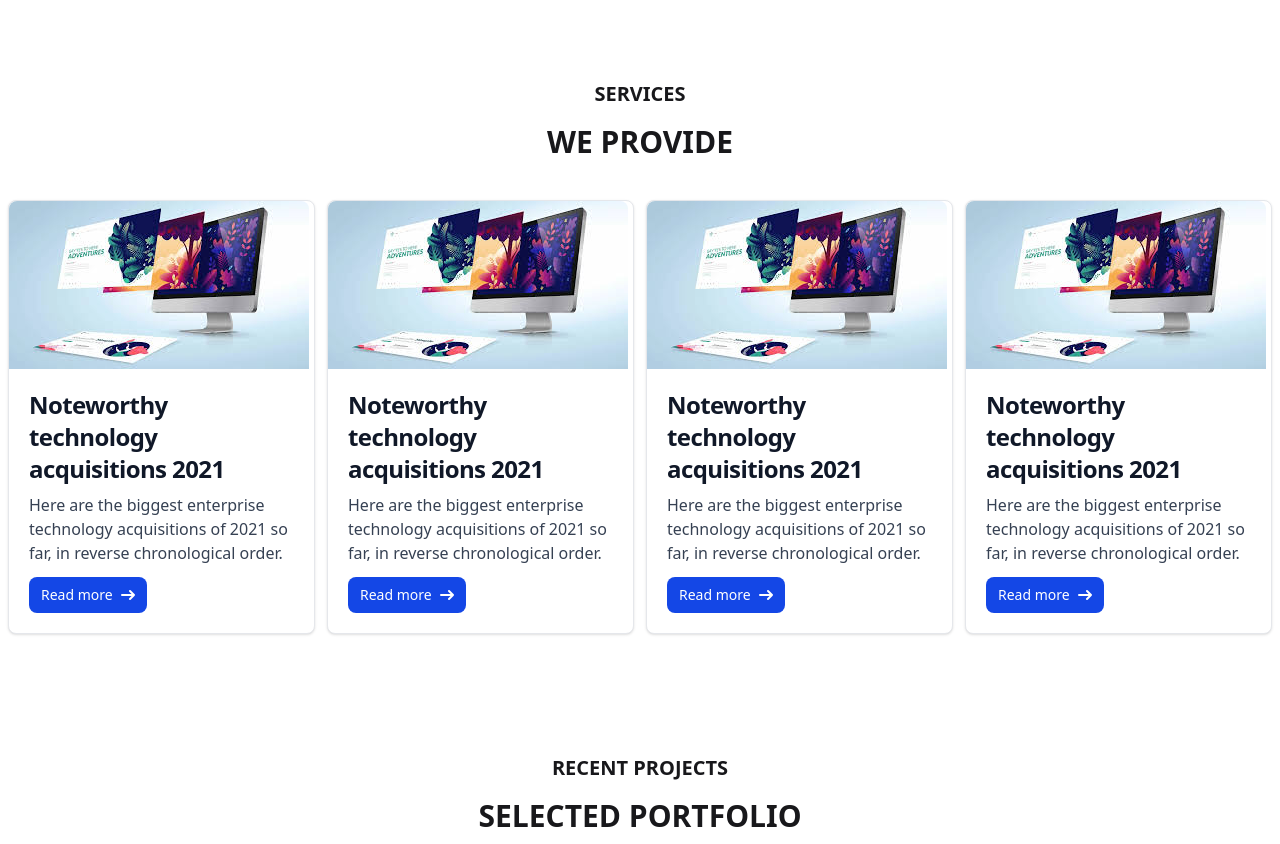
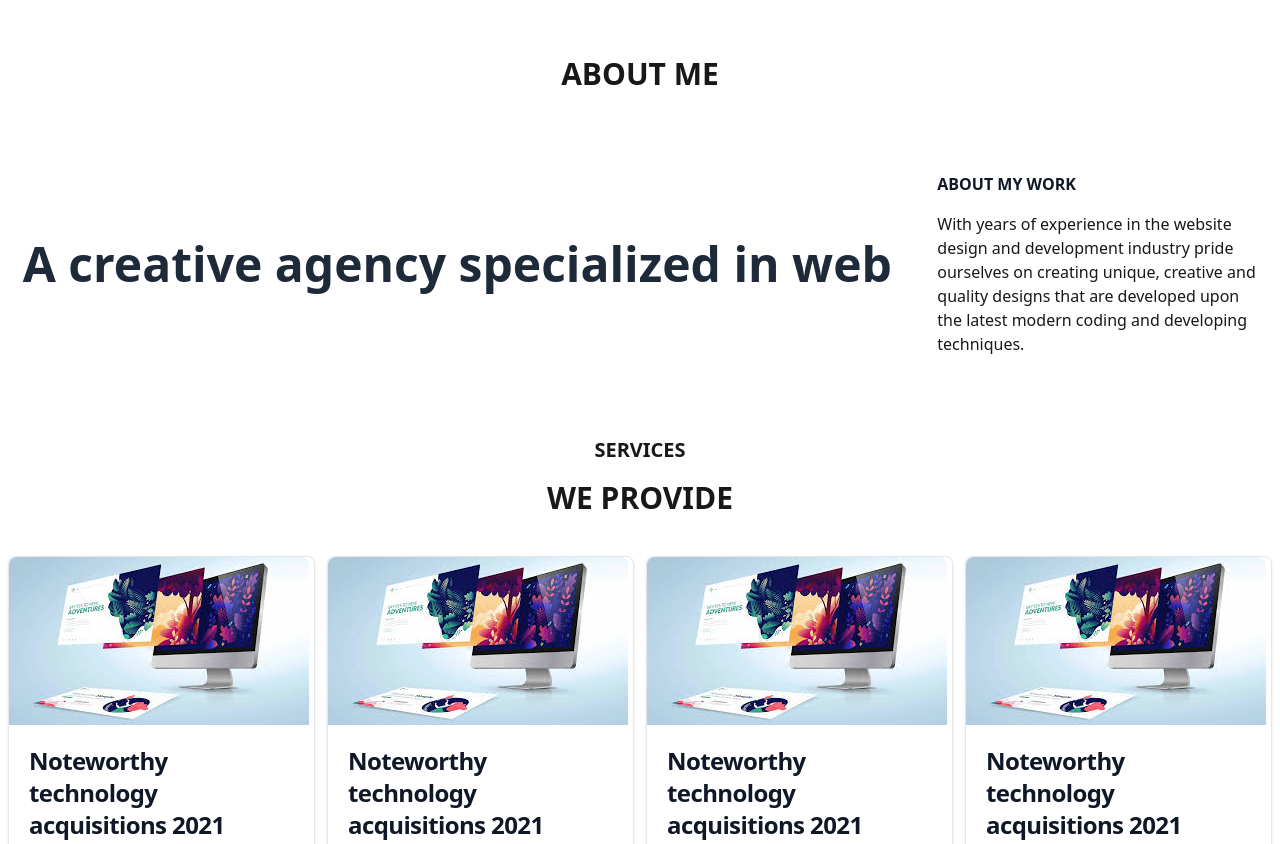
Before and after one commit to RashedAkash/first-exam, a plain HTML site: page index.html in a window 1280 px wide. Shown: the top 844 px of the page. Drawn offline with nearby package versions, Linux system fonts and the light colour scheme.

Commit message:
aos animation create

```diff
--- a/index.html
+++ b/index.html
@@ -7,6 +7,10 @@
 
   <link href="https://cdn.jsdelivr.net/npm/daisyui@5" rel="stylesheet" type="text/css" />
   <script src="https://cdn.jsdelivr.net/npm/@tailwindcss/browser@4"></script>
+  <!-- AOS CSS -->
+  <link href="https://unpkg.com/aos@2.3.4/dist/aos.css" rel="stylesheet" />
+
+
 
   <title>portfolio</title>
 
@@ -16,17 +20,39 @@
   <header></header>
   <main>
     <!-- about me section -->
+    <section data-aos="fade-up"
+    data-aos-duration="2000">
+      <!-- about me area title -->
+      <div class="w-full md:w-90  py-10 mx-auto ">
+
+        <h2 class="text-3xl mt-4 flex justify-center uppercase font-bold transition-all ">ABOUT ME</h2>
+      </div>
+      <div class=" md:flex justify-around items-center py-10">
+        <div>
+          <h1 class="text-3xl md:text-5xl font-bold text-gray-800 ">
+            A creative agency specialized in web </h1>
+        </div>
+        <div>
+          <h4 class="mb-4 text-gray-900 font-bold">ABOUT MY WORK</h4>
+          <p class="w-80">With years of experience in the website design and development industry pride ourselves on
+            creating unique, creative and
+            quality designs that are developed upon the latest modern coding and developing techniques.</p>
+        </div>
+      </div>
+    </section>
     <!-- Services section -->
-     <section>
+    <section data-aos="fade-up"
+    data-aos-duration="2000">
       <!-- title services -->
-<div class="py-10">
+      <div class="">
         <div class="w-full md:w-90  py-10 mx-auto">
           <p class=" text-xl flex justify-center font-semibold uppercase ">Services</p>
           <h2 class="text-3xl mt-4 flex justify-center uppercase font-bold">we provide</h2>
         </div>
         <!-- main services -->
         <div class="md:grid grid-cols-4 gap-3 px-2">
-    <div class="max-w-sm mb-3 hover:scale-105 transition-all duration-500  md:mb-0 bg-white border border-gray-200  rounded-lg shadow-sm dark:bg-gray-800 dark:border-gray-700">
+          <div
+            class="max-w-sm mb-3 hover:scale-105 transition-all duration-500  md:mb-0 bg-white border border-gray-200  rounded-lg shadow-sm dark:bg-gray-800 dark:border-gray-700">
             <a href="#">
               <img class="rounded-t-lg" src="./images/download (1).jpeg" alt="" />
             </a>
@@ -35,20 +61,22 @@
                 <h5 class="mb-2 text-2xl font-bold tracking-tight text-gray-900 dark:text-white">Noteworthy technology
                   acquisitions 2021</h5>
               </a>
-        <p class="mb-3 font-normal text-gray-700 dark:text-gray-400">Here are the biggest enterprise technology acquisitions
+              <p class="mb-3 font-normal text-gray-700 dark:text-gray-400">Here are the biggest enterprise technology
+                acquisitions
                 of 2021 so far, in reverse chronological order.</p>
               <a href="#"
                 class="inline-flex items-center px-3 py-2 text-sm font-medium text-center text-white bg-blue-700 rounded-lg hover:bg-blue-800 focus:ring-4 focus:outline-none focus:ring-blue-300 dark:bg-blue-600 dark:hover:bg-blue-700 dark:focus:ring-blue-800">
                 Read more
-          <svg class="rtl:rotate-180 w-3.5 h-3.5 ms-2" aria-hidden="true" xmlns="http://www.w3.org/2000/svg" fill="none"
-            viewBox="0 0 14 10">
+                <svg class="rtl:rotate-180 w-3.5 h-3.5 ms-2" aria-hidden="true" xmlns="http://www.w3.org/2000/svg"
+                  fill="none" viewBox="0 0 14 10">
                   <path stroke="currentColor" stroke-linecap="round" stroke-linejoin="round" stroke-width="2"
                     d="M1 5h12m0 0L9 1m4 4L9 9" />
                 </svg>
               </a>
             </div>
           </div>
-    <div class="max-w-sm mb-3 hover:scale-105 transition-all duration-500  md:mb-0 bg-white border border-gray-200  rounded-lg shadow-sm dark:bg-gray-800 dark:border-gray-700">
+          <div
+            class="max-w-sm mb-3 hover:scale-105 transition-all duration-500  md:mb-0 bg-white border border-gray-200  rounded-lg shadow-sm dark:bg-gray-800 dark:border-gray-700">
             <a href="#">
               <img class="rounded-t-lg" src="./images/download (1).jpeg" alt="" />
             </a>
@@ -57,20 +85,22 @@
                 <h5 class="mb-2 text-2xl font-bold tracking-tight text-gray-900 dark:text-white">Noteworthy technology
                   acquisitions 2021</h5>
               </a>
-        <p class="mb-3 font-normal text-gray-700 dark:text-gray-400">Here are the biggest enterprise technology acquisitions
+              <p class="mb-3 font-normal text-gray-700 dark:text-gray-400">Here are the biggest enterprise technology
+                acquisitions
                 of 2021 so far, in reverse chronological order.</p>
               <a href="#"
                 class="inline-flex items-center px-3 py-2 text-sm font-medium text-center text-white bg-blue-700 rounded-lg hover:bg-blue-800 focus:ring-4 focus:outline-none focus:ring-blue-300 dark:bg-blue-600 dark:hover:bg-blue-700 dark:focus:ring-blue-800">
                 Read more
-          <svg class="rtl:rotate-180 w-3.5 h-3.5 ms-2" aria-hidden="true" xmlns="http://www.w3.org/2000/svg" fill="none"
-            viewBox="0 0 14 10">
+                <svg class="rtl:rotate-180 w-3.5 h-3.5 ms-2" aria-hidden="true" xmlns="http://www.w3.org/2000/svg"
+                  fill="none" viewBox="0 0 14 10">
                   <path stroke="currentColor" stroke-linecap="round" stroke-linejoin="round" stroke-width="2"
                     d="M1 5h12m0 0L9 1m4 4L9 9" />
                 </svg>
               </a>
             </div>
           </div>
-    <div class="max-w-sm mb-3 hover:scale-105 transition-all duration-500  md:mb-0 bg-white border border-gray-200  rounded-lg shadow-sm dark:bg-gray-800 dark:border-gray-700">
+          <div
+            class="max-w-sm mb-3 hover:scale-105 transition-all duration-500  md:mb-0 bg-white border border-gray-200  rounded-lg shadow-sm dark:bg-gray-800 dark:border-gray-700">
             <a href="#">
               <img class="rounded-t-lg" src="./images/download (1).jpeg" alt="" />
             </a>
@@ -79,20 +109,22 @@
                 <h5 class="mb-2 text-2xl font-bold tracking-tight text-gray-900 dark:text-white">Noteworthy technology
                   acquisitions 2021</h5>
               </a>
-        <p class="mb-3 font-normal text-gray-700 dark:text-gray-400">Here are the biggest enterprise technology acquisitions
+              <p class="mb-3 font-normal text-gray-700 dark:text-gray-400">Here are the biggest enterprise technology
+                acquisitions
                 of 2021 so far, in reverse chronological order.</p>
               <a href="#"
                 class="inline-flex items-center px-3 py-2 text-sm font-medium text-center text-white bg-blue-700 rounded-lg hover:bg-blue-800 focus:ring-4 focus:outline-none focus:ring-blue-300 dark:bg-blue-600 dark:hover:bg-blue-700 dark:focus:ring-blue-800">
                 Read more
-          <svg class="rtl:rotate-180 w-3.5 h-3.5 ms-2" aria-hidden="true" xmlns="http://www.w3.org/2000/svg" fill="none"
-            viewBox="0 0 14 10">
+                <svg class="rtl:rotate-180 w-3.5 h-3.5 ms-2" aria-hidden="true" xmlns="http://www.w3.org/2000/svg"
+                  fill="none" viewBox="0 0 14 10">
                   <path stroke="currentColor" stroke-linecap="round" stroke-linejoin="round" stroke-width="2"
                     d="M1 5h12m0 0L9 1m4 4L9 9" />
                 </svg>
               </a>
             </div>
           </div>
-    <div class="max-w-sm mb-3 hover:scale-105 transition-all duration-500  md:mb-0 bg-white border border-gray-200  rounded-lg shadow-sm dark:bg-gray-800 dark:border-gray-700">
+          <div
+            class="max-w-sm mb-3 hover:scale-105 transition-all duration-500  md:mb-0 bg-white border border-gray-200  rounded-lg shadow-sm dark:bg-gray-800 dark:border-gray-700">
             <a href="#">
               <img class="rounded-t-lg" src="./images/download (1).jpeg" alt="" />
             </a>
@@ -101,13 +133,14 @@
                 <h5 class="mb-2 text-2xl font-bold tracking-tight text-gray-900 dark:text-white">Noteworthy technology
                   acquisitions 2021</h5>
               </a>
-        <p class="mb-3 font-normal text-gray-700 dark:text-gray-400">Here are the biggest enterprise technology acquisitions
+              <p class="mb-3 font-normal text-gray-700 dark:text-gray-400">Here are the biggest enterprise technology
+                acquisitions
                 of 2021 so far, in reverse chronological order.</p>
               <a href="#"
                 class="inline-flex items-center px-3 py-2 text-sm font-medium text-center text-white bg-blue-700 rounded-lg hover:bg-blue-800 focus:ring-4 focus:outline-none focus:ring-blue-300 dark:bg-blue-600 dark:hover:bg-blue-700 dark:focus:ring-blue-800">
                 Read more
-          <svg class="rtl:rotate-180 w-3.5 h-3.5 ms-2" aria-hidden="true" xmlns="http://www.w3.org/2000/svg" fill="none"
-            viewBox="0 0 14 10">
+                <svg class="rtl:rotate-180 w-3.5 h-3.5 ms-2" aria-hidden="true" xmlns="http://www.w3.org/2000/svg"
+                  fill="none" viewBox="0 0 14 10">
                   <path stroke="currentColor" stroke-linecap="round" stroke-linejoin="round" stroke-width="2"
                     d="M1 5h12m0 0L9 1m4 4L9 9" />
                 </svg>
@@ -119,7 +152,8 @@
         </div>
     </section>
     <!-- portfolio section -->
-    <section>
+    <section data-aos="fade-up"
+    data-aos-duration="2000">
       <!-- title portfolio -->
       <div class="py-10">
         <div class="w-full md:w-90  py-10 mx-auto">
@@ -130,57 +164,69 @@
         <div class="grid px-2  grid-cols-2 md:grid-cols-4 gap-4">
           <div class="grid gap-4">
             <div class="relative group w-fit overflow-hidden rounded-lg">
-              <img  class="h-auto max-w-full rounded-lg transition-all duration-500 ease-in-out transform group-hover:scale-110 group-hover:rotate-1 group-hover:shadow-2xl"
+              <img
+                class="h-auto max-w-full rounded-lg transition-all duration-500 ease-in-out transform group-hover:scale-110 group-hover:rotate-1 group-hover:shadow-2xl"
                 src="https://flowbite.s3.amazonaws.com/docs/gallery/masonry/image.jpg" alt="">
             </div>
             <div class="relative group w-fit overflow-hidden rounded-lg">
-              <img class="h-auto max-w-full rounded-lg transition-all duration-500 ease-in-out transform group-hover:scale-110 group-hover:rotate-1 group-hover:shadow-2xl"
+              <img
+                class="h-auto max-w-full rounded-lg transition-all duration-500 ease-in-out transform group-hover:scale-110 group-hover:rotate-1 group-hover:shadow-2xl"
                 src="https://flowbite.s3.amazonaws.com/docs/gallery/masonry/image-1.jpg" alt="">
             </div>
             <div class="relative group w-fit overflow-hidden rounded-lg">
-              <img class="h-auto max-w-full rounded-lg transition-all duration-500 ease-in-out transform group-hover:scale-110 group-hover:rotate-1 group-hover:shadow-2xl"
+              <img
+                class="h-auto max-w-full rounded-lg transition-all duration-500 ease-in-out transform group-hover:scale-110 group-hover:rotate-1 group-hover:shadow-2xl"
                 src="https://flowbite.s3.amazonaws.com/docs/gallery/masonry/image-2.jpg" alt="">
             </div>
           </div>
           <div class="grid gap-4">
             <div class="relative group w-fit overflow-hidden rounded-lg">
-              <img class="h-auto max-w-full rounded-lg transition-all duration-500 ease-in-out transform group-hover:scale-110 group-hover:rotate-1 group-hover:shadow-2xl"
+              <img
+                class="h-auto max-w-full rounded-lg transition-all duration-500 ease-in-out transform group-hover:scale-110 group-hover:rotate-1 group-hover:shadow-2xl"
                 src="https://flowbite.s3.amazonaws.com/docs/gallery/masonry/image-3.jpg" alt="">
             </div>
             <div class="relative group w-fit overflow-hidden rounded-lg">
-              <img class="h-auto max-w-full rounded-lg transition-all duration-500 ease-in-out transform group-hover:scale-110 group-hover:rotate-1 group-hover:shadow-2xl"
+              <img
+                class="h-auto max-w-full rounded-lg transition-all duration-500 ease-in-out transform group-hover:scale-110 group-hover:rotate-1 group-hover:shadow-2xl"
                 src="https://flowbite.s3.amazonaws.com/docs/gallery/masonry/image-4.jpg" alt="">
             </div>
             <div class="relative group w-fit overflow-hidden rounded-lg">
-              <img class="h-auto max-w-full rounded-lg transition-all duration-500 ease-in-out transform group-hover:scale-110 group-hover:rotate-1 group-hover:shadow-2xl"
+              <img
+                class="h-auto max-w-full rounded-lg transition-all duration-500 ease-in-out transform group-hover:scale-110 group-hover:rotate-1 group-hover:shadow-2xl"
                 src="https://flowbite.s3.amazonaws.com/docs/gallery/masonry/image-5.jpg" alt="">
             </div>
           </div>
           <div class="grid gap-4">
             <div class="relative group w-fit overflow-hidden rounded-lg">
-              <img class="h-auto max-w-full rounded-lg transition-all duration-500 ease-in-out transform group-hover:scale-110 group-hover:rotate-1 group-hover:shadow-2xl"
+              <img
+                class="h-auto max-w-full rounded-lg transition-all duration-500 ease-in-out transform group-hover:scale-110 group-hover:rotate-1 group-hover:shadow-2xl"
                 src="https://flowbite.s3.amazonaws.com/docs/gallery/masonry/image-6.jpg" alt="">
             </div>
             <div class="relative group w-fit overflow-hidden rounded-lg">
-              <img class="h-auto max-w-full rounded-lg transition-all duration-500 ease-in-out transform group-hover:scale-110 group-hover:rotate-1 group-hover:shadow-2xl"
+              <img
+                class="h-auto max-w-full rounded-lg transition-all duration-500 ease-in-out transform group-hover:scale-110 group-hover:rotate-1 group-hover:shadow-2xl"
                 src="https://flowbite.s3.amazonaws.com/docs/gallery/masonry/image-7.jpg" alt="">
             </div>
             <div class="relative group w-fit overflow-hidden rounded-lg">
-              <img class="h-auto max-w-full rounded-lg transition-all duration-500 ease-in-out transform group-hover:scale-110 group-hover:rotate-1 group-hover:shadow-2xl"
+              <img
+                class="h-auto max-w-full rounded-lg transition-all duration-500 ease-in-out transform group-hover:scale-110 group-hover:rotate-1 group-hover:shadow-2xl"
                 src="https://flowbite.s3.amazonaws.com/docs/gallery/masonry/image-8.jpg" alt="">
             </div>
           </div>
           <div class="grid gap-4">
             <div class="relative group w-fit overflow-hidden rounded-lg">
-              <img class="h-auto max-w-full rounded-lg transition-all duration-500 ease-in-out transform group-hover:scale-110 group-hover:rotate-1 group-hover:shadow-2xl"
+              <img
+                class="h-auto max-w-full rounded-lg transition-all duration-500 ease-in-out transform group-hover:scale-110 group-hover:rotate-1 group-hover:shadow-2xl"
                 src="https://flowbite.s3.amazonaws.com/docs/gallery/masonry/image-9.jpg" alt="">
             </div>
             <div class="relative group w-fit overflow-hidden rounded-lg">
-              <img class="h-auto max-w-full rounded-lg transition-all duration-500 ease-in-out transform group-hover:scale-110 group-hover:rotate-1 group-hover:shadow-2xl"
+              <img
+                class="h-auto max-w-full rounded-lg transition-all duration-500 ease-in-out transform group-hover:scale-110 group-hover:rotate-1 group-hover:shadow-2xl"
                 src="https://flowbite.s3.amazonaws.com/docs/gallery/masonry/image-10.jpg" alt="">
             </div>
             <div class="relative group w-fit overflow-hidden rounded-lg">
-              <img class="h-auto max-w-full rounded-lg transition-all duration-500 ease-in-out transform group-hover:scale-110 group-hover:rotate-1 group-hover:shadow-2xl"
+              <img
+                class="h-auto max-w-full rounded-lg transition-all duration-500 ease-in-out transform group-hover:scale-110 group-hover:rotate-1 group-hover:shadow-2xl"
                 src="https://flowbite.s3.amazonaws.com/docs/gallery/masonry/image-11.jpg" alt="">
             </div>
           </div>
@@ -188,7 +234,8 @@
       </div>
     </section>
     <!-- contact Form section -->
-    <section>
+    <section data-aos="fade-up"
+    data-aos-duration="2000">
       <div class=" px-2 md:flex items-center justify-around py-10">
         <div class="text-5xl mb-5 md:mb-0  font-bold uppercase  ">
           <h1>contact us ! </h1>
@@ -226,7 +273,7 @@
 
     </section>
   </main>
-  <footer>
+  <footer >
     <footer class="bg-white mt-10 dark:bg-gray-900">
       <div class="mx-auto w-full max-w-screen-xl p-4 py-6 lg:py-8">
         <div class="md:flex md:justify-between">
@@ -328,6 +375,12 @@
     </footer>
 
   </footer>
+  <!-- AOS JS -->
+  <script src="https://unpkg.com/aos@2.3.4/dist/aos.js"></script>
+  <script>
+    AOS.init();
+  </script>
+
 
 </body>
 
```
Lines whose indentation alone changed are shown as unchanged.
